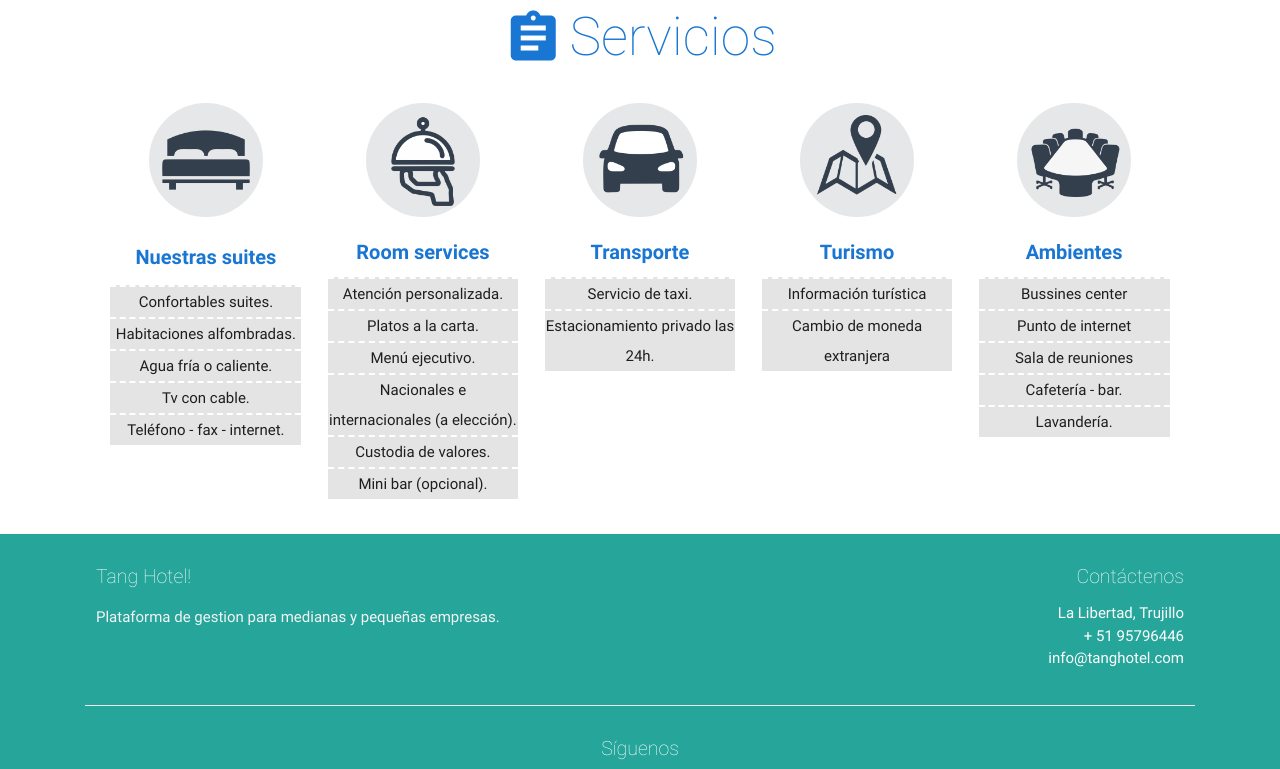
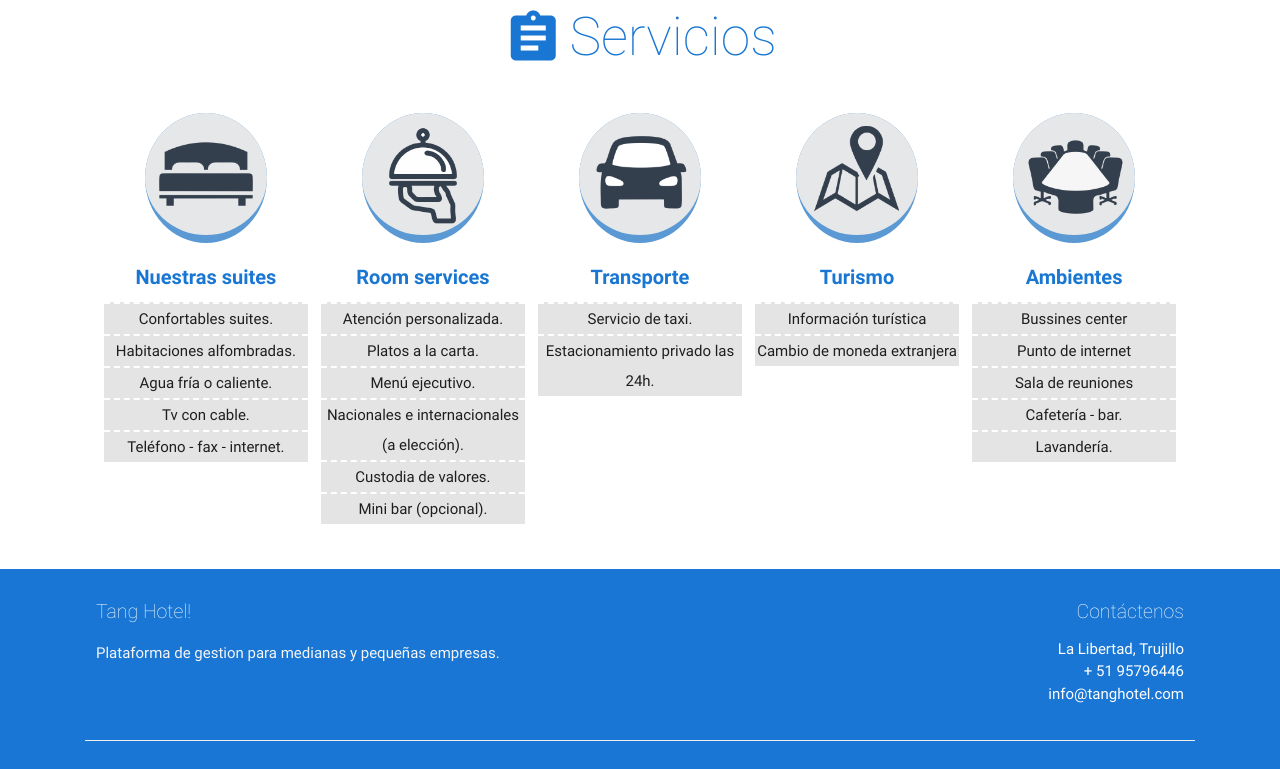
Before and after one commit to jinmylopez/prodesign.github.io, a plain HTML site: page index.html in a window 1280 px wide. Shown: the part 1870-2639 px from the top of the page. Drawn offline with nearby package versions, Linux system fonts and the light colour scheme.

Commit message:
Cambios en servicios

```diff
--- a/css/style.css
+++ b/css/style.css
@@ -119,7 +119,7 @@ nav ul a{
 
 footer.page-footer {
   margin: 0;
-  background-color: #26a69a  !important;
+  background-color: #1976d4  !important;
 }
 
 
@@ -333,8 +333,39 @@ div#slider figure {
   float: none;
   display: inline-block;
   vertical-align: top;
+  border-radius: 10px;
+  padding: 10px 5px;
+  transition: .5s linear;
+}
+#servicios .row .col:hover .pulse-button{
+ animation: pulses 1.25s infinite cubic-bezier(0.66, 0.33, 0, 1);
+ box-shadow: 0 0 0 0 #f0f0f0, 0 0 0 0 rgba(109, 212, 90, 0.7);
+ background: #a0973a;
 }
 #servicios .row .col p{
   border-top: 2px dashed #ffffff;
   background: #e4e4e4;
 }
+.pulse-button {
+  transition: .5s linear;
+  padding-bottom: 8px;
+  box-shadow: 0 0 0 0 #f0f0f0, 0 0 0 0 rgba(90, 153, 212, 0.7);
+  background: #5a99d4;
+  cursor: pointer;
+  transform: translate3d(0, 0, 0);
+  animation: pulse 1.25s infinite cubic-bezier(0.66, 0.33, 0, 1);
+}
+.pulse-button:hover {
+  animation-play-state: paused;
+}
+
+@keyframes pulse {
+  to {
+    box-shadow: 0 0 0 12px transparent, 0 0 0 24px rgba(90, 153, 212, 0);
+  }
+}
+@keyframes pulses {
+  to {
+    box-shadow: 0 0 0 12px transparent, 0 0 0 24px rgba(90, 212, 99, 0);
+  }
+}
--- a/index.html
+++ b/index.html
@@ -247,10 +247,10 @@
   <div class="flow-text blue-text text-darken-2 center"><i class="medium material-icons">assignment</i> <h2>Servicios</h2></div>
     <div class="section">
       <div class="row">
-        <div class="col s6 m2">
+        <div class="col s6 m3 l2">
           <div class="team-member">
-            <img src="images/team/01.png" class="responsive-img circle member-img" alt="">
-            <h3 class="member-name">Nuestras suites</h3>
+            <img src="images/team/01.png" class="responsive-img circle member-img pulse-button" alt="">
+            <h4 class="member-name">Nuestras suites</h4>
             <p class="member-cargo">Confortables suites.</p>
             <p class="member-cargo">Habitaciones alfombradas.</p>
             <p class="member-cargo">Agua fría o caliente.</p>
@@ -258,9 +258,9 @@
             <p class="member-cargo">Teléfono - fax - internet.</p>
           </div>
         </div>
-        <div class="col s6 m2">
+        <div class="col s6 m3 l2">
           <div class="team-member">
-            <img src="images/team/02.png" class="responsive-img circle member-img" alt="">
+            <img src="images/team/02.png" class="responsive-img circle member-img pulse-button" alt="">
             <h4 class="member-name">Room services</h4>
             <p class="member-cargo">Atención personalizada.</p>
             <p class="member-cargo">Platos a la carta.</p>
@@ -270,25 +270,25 @@
             <p class="member-cargo">Mini bar (opcional).</p>
           </div>
         </div>
-        <div class="col s6 m2">
+        <div class="col s6 m3 l2">
           <div class="team-member">
-            <img src="images/team/03.png" class="responsive-img circle member-img" alt="">
+            <img src="images/team/03.png" class="responsive-img circle member-img pulse-button">
             <h4 class="member-name">Transporte </h4>
             <p class="member-cargo">Servicio de taxi.</p>
             <p class="member-cargo">Estacionamiento privado las 24h.</p>
           </div>
         </div>
-        <div class="col s6 m2">
+        <div class="col s6 m3 l2">
           <div class="team-member">
-            <img src="images/team/04.png" class="responsive-img circle member-img" alt="">
+            <img src="images/team/04.png" class="responsive-img circle member-img pulse-button" alt="">
             <h4 class="member-name">Turismo</h4>
             <p class="member-cargo">Información turística</p>
             <p class="member-cargo">Cambio de moneda extranjera</p>
           </div>
         </div>
-        <div class="col s6 m2">
+        <div class="col s6 m3 l2">
           <div class="team-member">
-            <img src="images/team/05.png" class="responsive-img circle member-img" alt="">
+            <img src="images/team/05.png" class="responsive-img circle member-img pulse-button" alt="">
             <h4 class="member-name">Ambientes</h4>
             <p class="member-cargo">Bussines center</p>
             <p class="member-cargo">Punto de internet</p>
```
Also changed, not shown: images/team/1.jpg (deleted), images/team/2.jpg (deleted), images/team/3.jpg (deleted).
